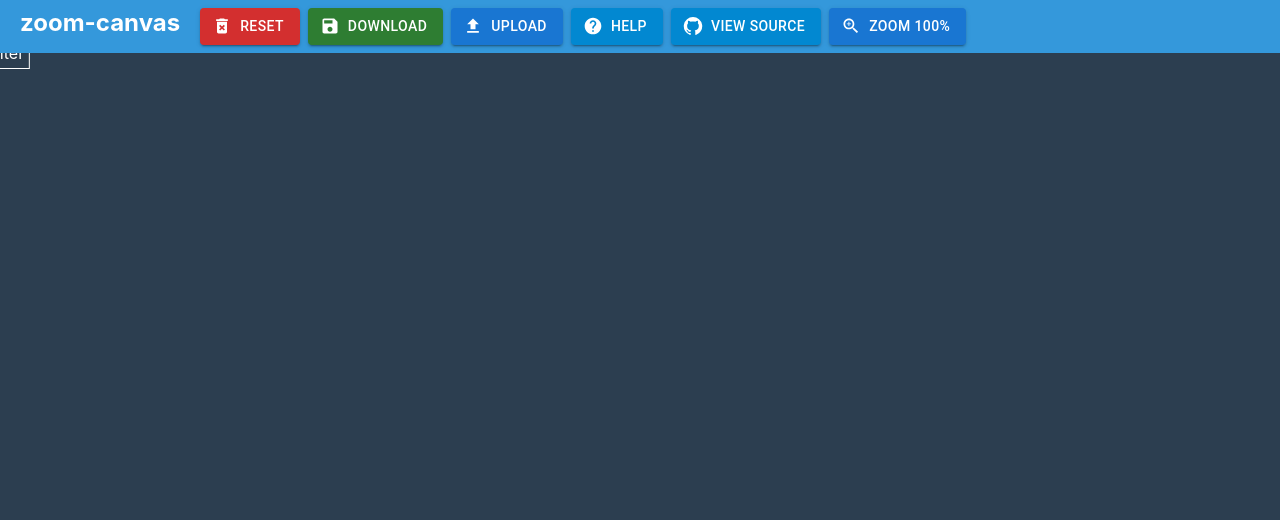
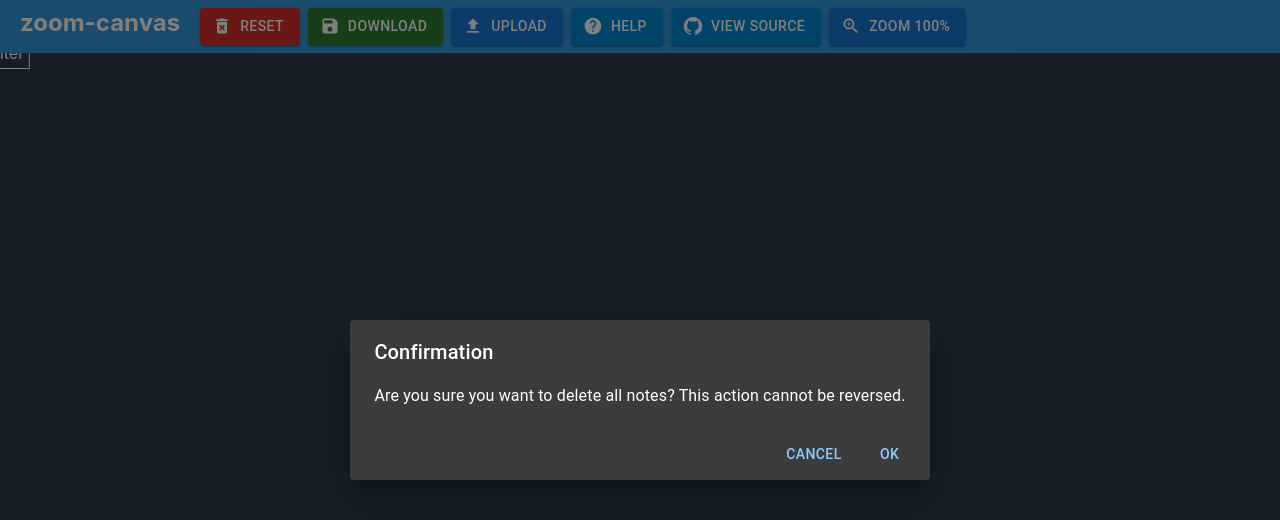
Before and after one commit to lunafutures/zoom-canvas, a React (Create React App) app: page / in a window 1280 px wide. Both pictures are taken after a click on the button "RESET". Shown: the top 520 px of the page. Built offline with nearby package versions, Linux system fonts and the light colour scheme.

Commit message:
Make sure reset button has confirmation dialog

```diff
--- a/src/App.scss
+++ b/src/App.scss
@@ -109,6 +109,20 @@
   }
 }
 
+.dialog .MuiPaper-root {
+  background-color: rgb(60, 60, 60);
+  color: white;
+
+  p.MuiTypography-root {
+    color: white;
+  }
+
+  button.MuiButtonBase-root {
+    color: rgb(144, 202, 249);
+  }
+}
+
+
 .demo-box {
   border: 1px solid red;
   position: absolute;
--- a/src/header-toolbar-component.tsx
+++ b/src/header-toolbar-component.tsx
@@ -8,6 +8,13 @@ import ZoomInIcon from "@mui/icons-material/ZoomIn";
 import { AllNotesState, NoteReducerAction } from "./note-reducer";
 import React from "react";
 import { Point } from "./common";
+import {
+  Dialog,
+  DialogActions,
+  DialogContent,
+  DialogContentText,
+  DialogTitle,
+} from "@mui/material";
 
 function download(filename: string, text: string): void {
   var element: HTMLAnchorElement | undefined = undefined;
@@ -42,6 +49,7 @@ export function HeaderToolbarComponent({
   const zoomPercent = (notes.zoom * 100).toLocaleString(undefined, {
     maximumFractionDigits: 0,
   });
+  const [dialogOpen, setDialogOpen] = React.useState(false);
   return (
     <div className="header">
       <div className="header-left">
@@ -50,7 +58,7 @@ export function HeaderToolbarComponent({
           variant="contained"
           color="error"
           startIcon={<DeleteForeverIcon />}
-          onClick={() => dispatchNotes({ type: "clear" })}
+          onClick={() => setDialogOpen(true)}
         >
           Reset
         </Button>
@@ -132,6 +140,31 @@ export function HeaderToolbarComponent({
           };
         }}
       />
+      <Dialog
+        className="dialog"
+        open={dialogOpen}
+        onClose={() => setDialogOpen(false)}
+      >
+        <DialogTitle>Confirmation</DialogTitle>
+        <DialogContent className="dialog-content">
+          <DialogContentText>
+            Are you sure you want to delete all notes? This action cannot be
+            reversed.
+          </DialogContentText>
+        </DialogContent>
+        <DialogActions>
+          <Button onClick={() => setDialogOpen(false)}>Cancel</Button>
+          <Button
+            onClick={() => {
+              setDialogOpen(false);
+              dispatchNotes({ type: "clear" });
+            }}
+            autoFocus
+          >
+            OK
+          </Button>
+        </DialogActions>
+      </Dialog>
     </div>
   );
 }
```
